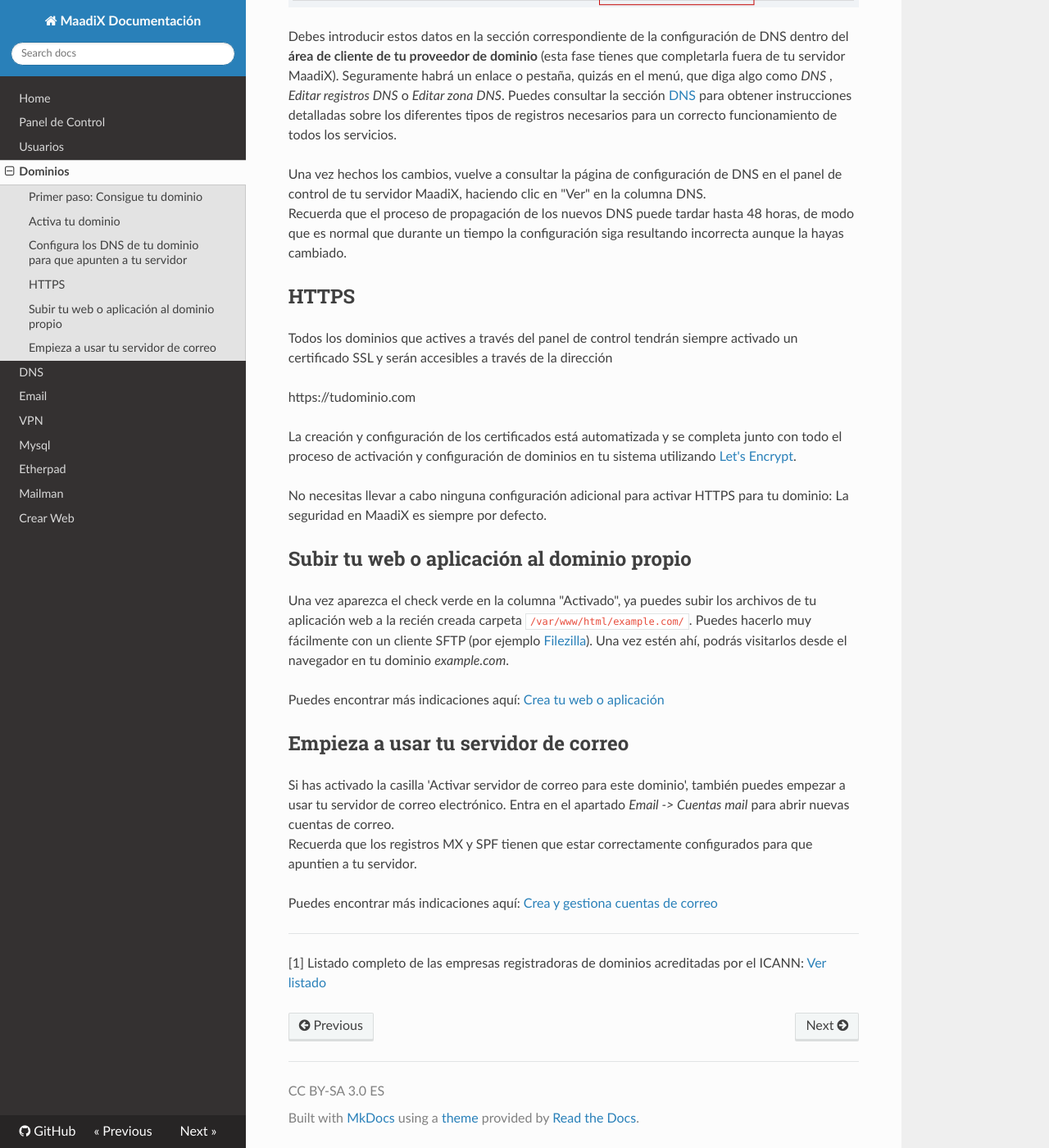
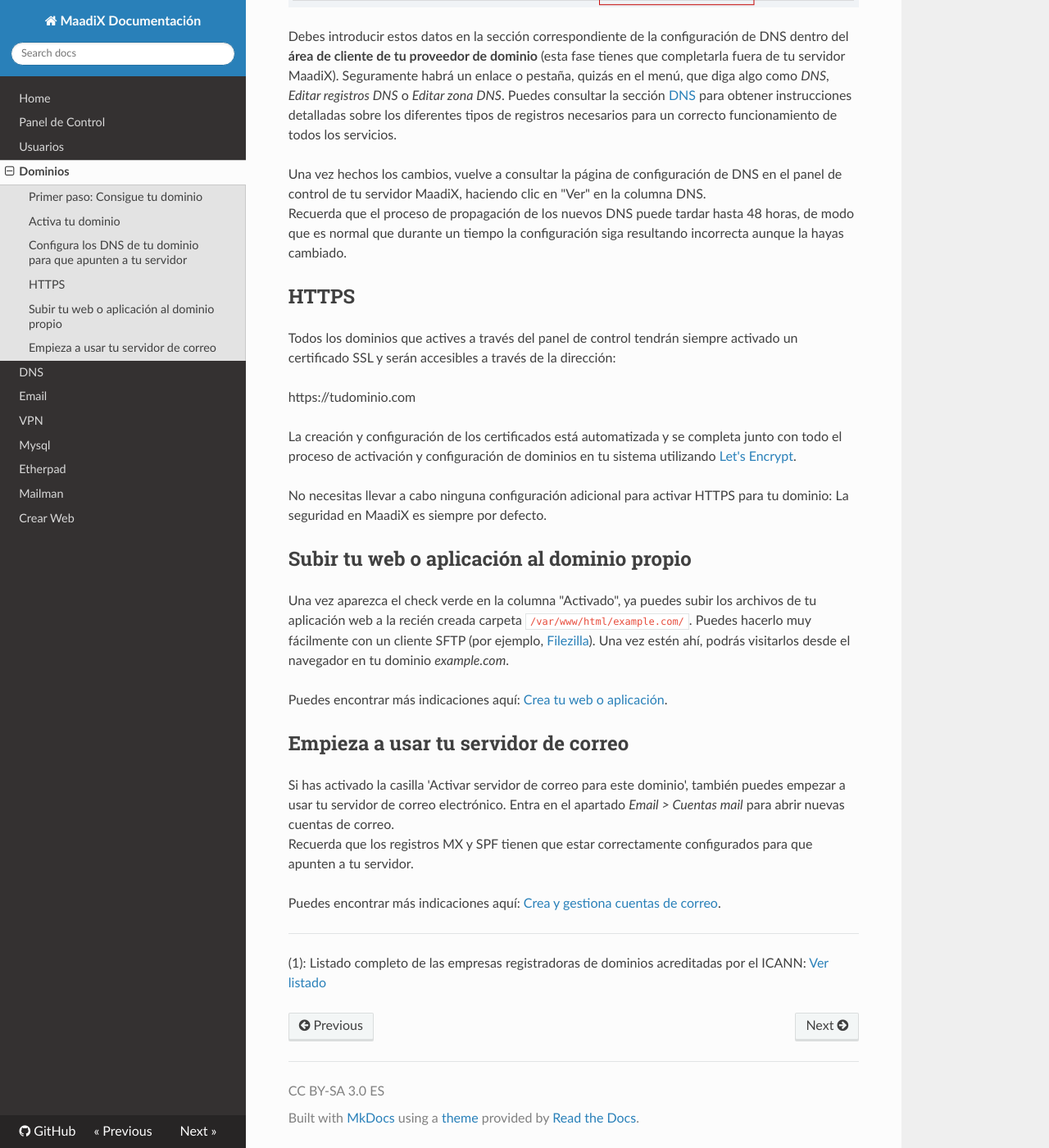
Before and after one commit to MaadixNet/docs, an MkDocs documentation site: the page built from docs/dominios.md, in a window 1280 px wide and 1400 px high, scrolled down 3310 px. Shown: the whole window at 82% size. Built offline with MkDocs 1.6.1, drawn with Linux system fonts in a browser that asks for light colours; nearby versions of some CDN libraries; old or Windows-style settings are respelled for this version of MkDocs; some of the changed text lies outside the part shown.

Commit message:
Correcciones tipográficas menores

```diff
--- a/docs/dominios.md
+++ b/docs/dominios.md
@@ -17,7 +17,7 @@ Si ya dispones de este dominio propio, sigue las instrucciones de a continuació
 
 ## Activa tu dominio
 
-Desde tu panel de control entra en la pestaña '**Dominios**' y haz clic en '**Añadir dominios**'.
+Desde tu panel de control, entra en la pestaña '**Dominios**' y haz clic en '**Añadir dominios**'.
 
 Se desplegará un formulario con los siguientes campos:
 
@@ -52,14 +52,14 @@ Haciendo clic en "Ver" en la columna DNS de tu dominio (ver captura de pantalla
 
 ![Screenshot](img/configuracion-requerida-dominio.png)
 
-Debes introducir estos datos en la sección correspondiente de la configuración de DNS dentro del **área de cliente de tu proveedor de dominio** (esta fase tienes que completarla fuera de tu servidor MaadiX). Seguramente habrá un enlace o pestaña, quizás en el menú, que diga algo como *DNS* , *Editar registros DNS* o *Editar zona DNS*. Puedes consultar la sección [DNS](dns) para obtener instrucciones detalladas sobre los diferentes tipos de registros necesarios para un correcto funcionamiento de todos los servicios.
+Debes introducir estos datos en la sección correspondiente de la configuración de DNS dentro del **área de cliente de tu proveedor de dominio** (esta fase tienes que completarla fuera de tu servidor MaadiX). Seguramente habrá un enlace o pestaña, quizás en el menú, que diga algo como *DNS*, *Editar registros DNS* o *Editar zona DNS*. Puedes consultar la sección [DNS](dns) para obtener instrucciones detalladas sobre los diferentes tipos de registros necesarios para un correcto funcionamiento de todos los servicios.
 
 Una vez hechos los cambios, vuelve a consultar la página de configuración de DNS en el panel de control de tu servidor MaadiX, haciendo clic en "Ver" en la columna DNS.
 Recuerda que el proceso de propagación de los nuevos DNS puede tardar hasta 48 horas, de modo que es normal que durante un tiempo la configuración siga resultando incorrecta aunque la hayas cambiado.
 
 ## HTTPS
 
-Todos los dominios que actives a través del panel de control tendrán siempre activado un certificado SSL y serán accesibles a través de la dirección
+Todos los dominios que actives a través del panel de control tendrán siempre activado un certificado SSL y serán accesibles a través de la dirección:
 
 https://tudominio.com
 
@@ -71,19 +71,19 @@ No  necesitas llevar a cabo ninguna configuración adicional para activar HTTPS
 
 ## Subir tu web o aplicación al dominio propio
 
-Una vez aparezca el check verde en la columna "Activado", ya puedes subir los archivos de tu aplicación web a la recién creada carpeta `/var/www/html/example.com/`. Puedes hacerlo muy fácilmente con un cliente SFTP (por ejemplo [Filezilla](https://filezilla-project.org/)). Una vez estén ahí, podrás visitarlos desde el navegador en tu dominio *example.com*.
+Una vez aparezca el check verde en la columna "Activado", ya puedes subir los archivos de tu aplicación web a la recién creada carpeta `/var/www/html/example.com/`. Puedes hacerlo muy fácilmente con un cliente SFTP (por ejemplo, [Filezilla](https://filezilla-project.org/)). Una vez estén ahí, podrás visitarlos desde el navegador en tu dominio *example.com*.
 
-Puedes encontrar más indicaciones aquí: [Crea tu web o aplicación](create-web)
+Puedes encontrar más indicaciones aquí: [Crea tu web o aplicación](create-web).
 
 
 ## Empieza a usar tu servidor de correo
 
-Si has activado la casilla 'Activar servidor de correo para este dominio', también puedes empezar a usar tu servidor de correo electrónico. Entra en el apartado *Email -> Cuentas mail* para abrir nuevas cuentas de correo.
-Recuerda que los registros MX y SPF tienen que estar correctamente configurados para que apuntien a tu servidor.
+Si has activado la casilla 'Activar servidor de correo para este dominio', también puedes empezar a usar tu servidor de correo electrónico. Entra en el apartado *Email > Cuentas mail* para abrir nuevas cuentas de correo.
+Recuerda que los registros MX y SPF tienen que estar correctamente configurados para que apunten a tu servidor.
 
-Puedes encontrar más indicaciones aquí: [Crea y gestiona cuentas de correo](email)
+Puedes encontrar más indicaciones aquí: [Crea y gestiona cuentas de correo](email).
 
 
 ----
 
-[1] Listado completo de las empresas registradoras de dominios acreditadas por el ICANN: [Ver listado](https://www.icann.org/registrar-reports/accredited-list.html)
+(1): Listado completo de las empresas registradoras de dominios acreditadas por el ICANN: [Ver listado](https://www.icann.org/registrar-reports/accredited-list.html)
```
Also changed, not shown: other parts of docs/dominios.md (+1 -1 lines).
